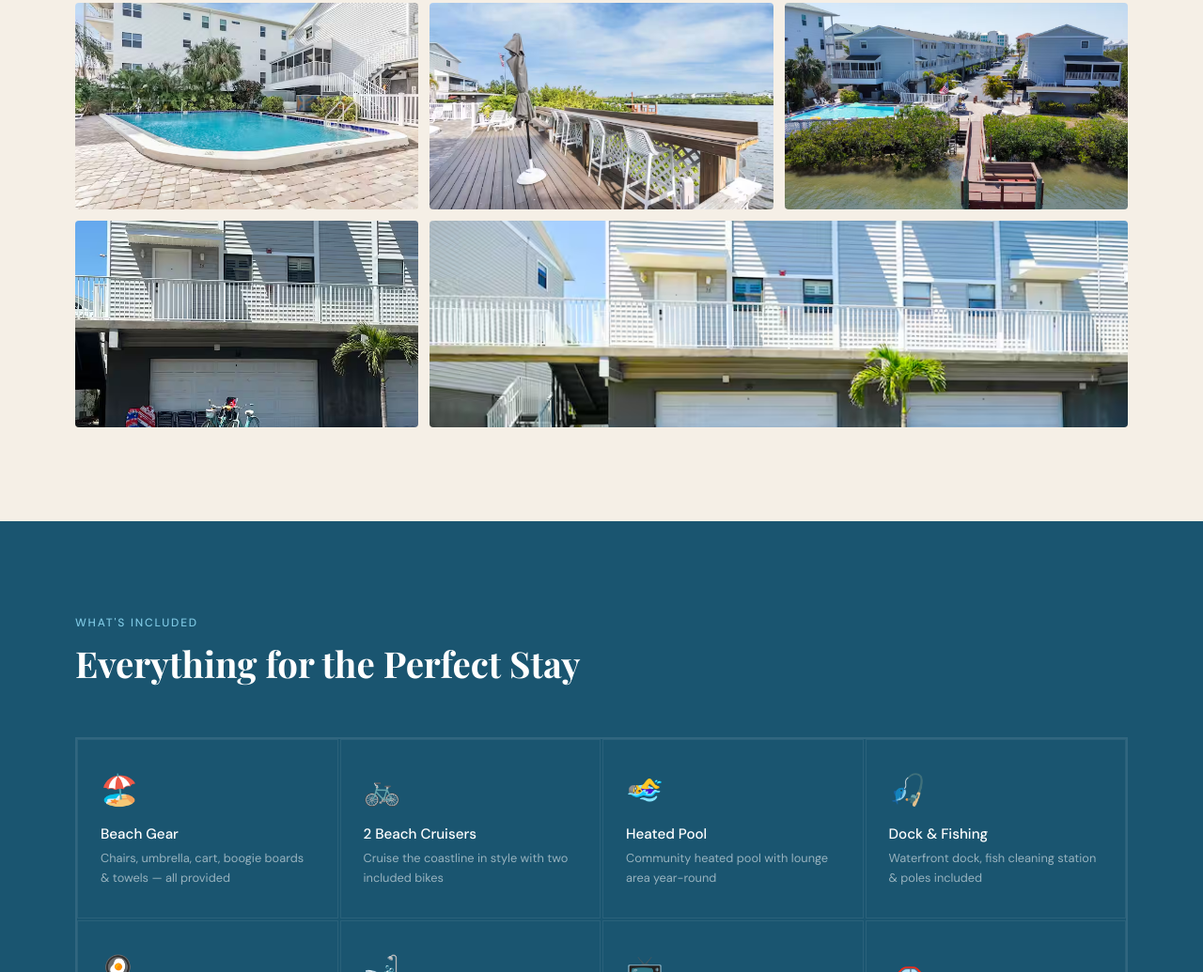
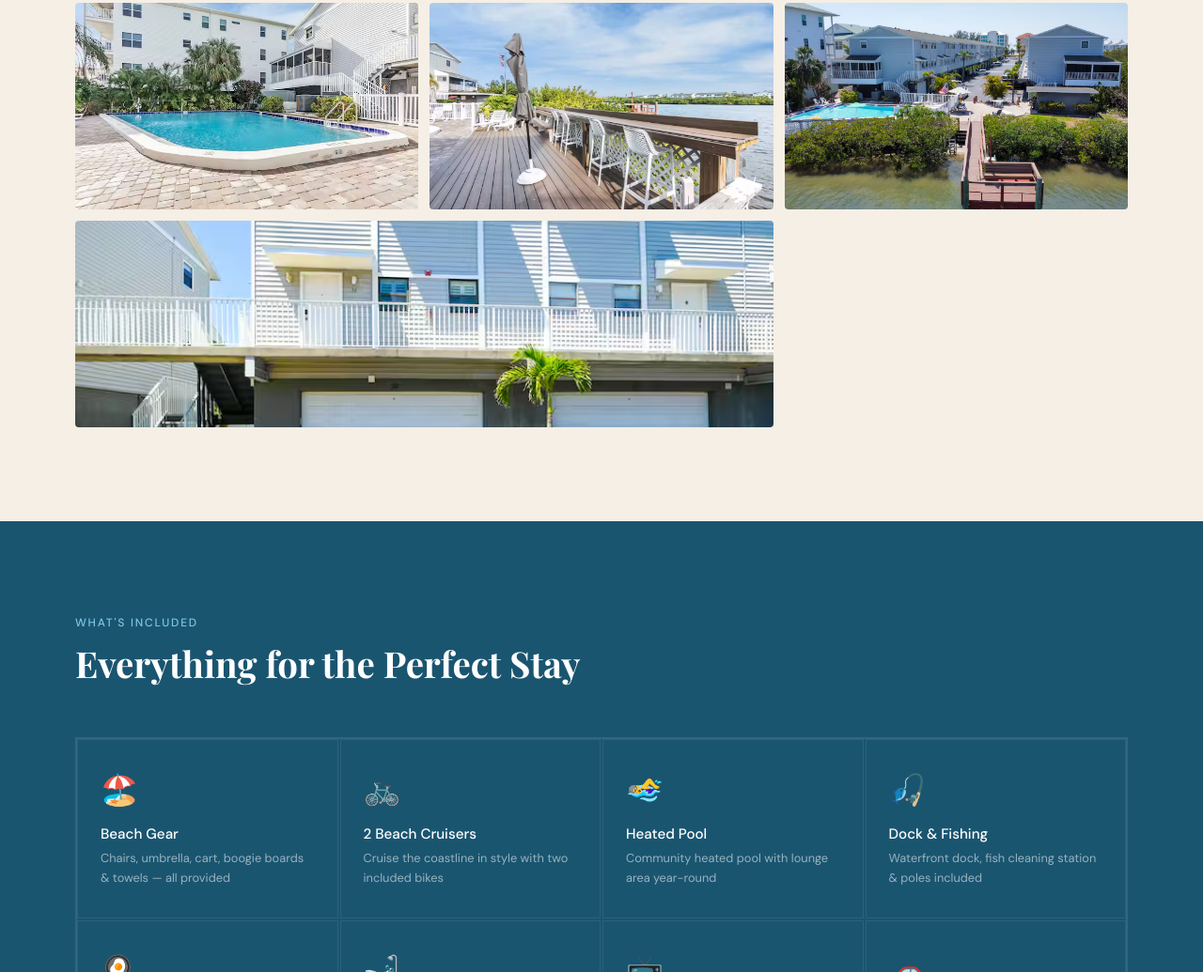
Before and after one commit to Wanderlust-Family-Properties/unit36, a plain HTML site: page index.html in a window 1280 px wide. Shown: the part 2919-3954 px from the top of the page at 94% size. Drawn offline with nearby package versions, Linux system fonts and the light colour scheme; a web font is replaced by a local one.

Commit message:
Update index.html

```diff
--- a/index.html
+++ b/index.html
@@ -760,10 +760,6 @@
       <img src="unit36_overview of dock_pool.avif" alt="Waterfront Dock & Pool" />
       <div class="gm-label">Waterfront Dock & Pool</div>
     </div>
-    <div class="gm-item fade-up">
-      <img src="unit36_outside_bikes_1.avif" alt="Bikes" />
-      <div class="gm-label">Beach Cruisers</div>
-    </div>
     <div class="gm-item wide fade-up">
       <img src="unit36_outside_1.avif" alt="Exterior" />
       <div class="gm-label">Just Steps from the Gulf</div>
```
